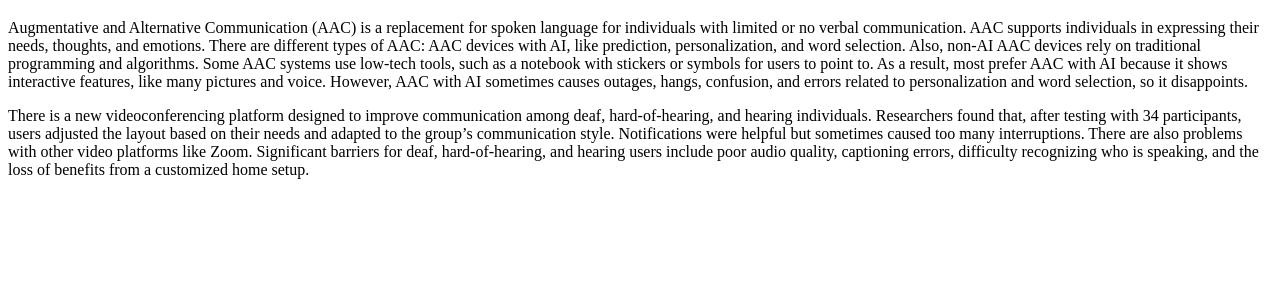
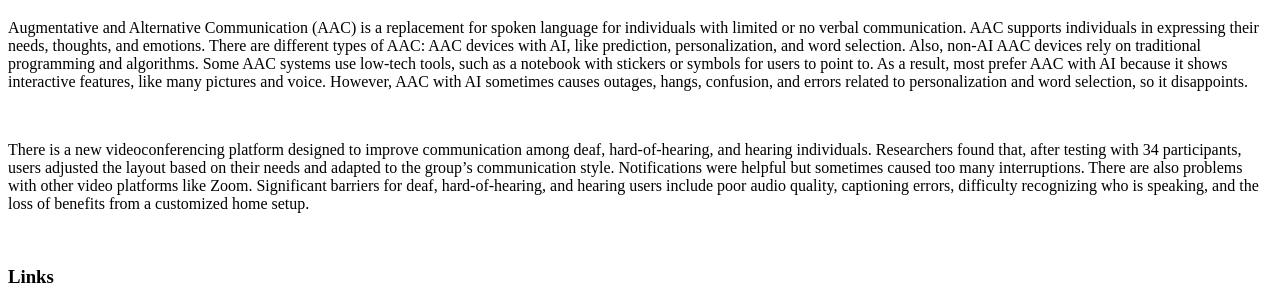
Before and after one commit to Alghamdi-Sarah/Alghamdi-Sarah.github.io, a plain HTML site: page index.html in a window 1280 px wide. Shown: the part 61-364 px from the top of the page. Drawn offline with Linux system fonts and the light colour scheme.

Commit message:
Update index.html

```diff
--- a/index.html
+++ b/index.html
@@ -5,23 +5,24 @@
 <h1> My Report Week 1</h1>
 
 
-<p>Augmentative and Alternative Communication (AAC) is a replacement for spoken language for individuals with limited or no verbal communication. AAC supports individuals in expressing their needs, thoughts, and emotions. There are different types of AAC: AAC devices with AI, like prediction, personalization, and word selection. Also, non-AI AAC devices rely on traditional programming and algorithms. Some AAC systems use low-tech tools, such as a notebook with stickers or symbols for users to point to. As a result, most prefer AAC with AI because it shows interactive features, like many pictures and voice. However, AAC with AI sometimes causes outages, hangs, confusion, and errors related to personalization and word selection, so it disappoints.</p>
+<p>Augmentative and Alternative Communication (AAC) is a replacement for spoken language for individuals with limited or no verbal communication. AAC supports individuals in expressing their needs, thoughts, and emotions. There are different types of AAC: AAC devices with AI, like prediction, personalization, and word selection. Also, non-AI AAC devices rely on traditional programming and algorithms. Some AAC systems use low-tech tools, such as a notebook with stickers or symbols for users to point to. As a result, most prefer AAC with AI because it shows interactive features, like many pictures and voice. However, AAC with AI sometimes causes outages, hangs, confusion, and errors related to personalization and word selection, so it disappoints.</p><br>
 
 
 <p> There is a new videoconferencing platform designed to improve communication among deaf, hard-of-hearing, and hearing individuals. Researchers found that, after testing with 34 participants, users adjusted the layout based on their needs and adapted to the group’s communication style. Notifications were helpful but sometimes caused too many interruptions.
-There are also problems with other video platforms like Zoom. Significant barriers for deaf, hard-of-hearing, and hearing users include poor audio quality, captioning errors, difficulty recognizing who is speaking, and the loss of benefits from a customized home setup.</p>
+There are also problems with other video platforms like Zoom. Significant barriers for deaf, hard-of-hearing, and hearing users include poor audio quality, captioning errors, difficulty recognizing who is speaking, and the loss of benefits from a customized home setup.</p><br>
 
+<h3>Links</h3>
 
-<a href="https://dl.acm.org/doi/10.1145/3613904.3642327"></a>
-<a href="https://dl.acm.org/doi/abs/10.1145/3610939"></a>
-<a href="https://www.neuroregulation.org/article/view/23389"></a>
-<a herf="https://pokristensson.com/pubs/YangKristenssonMobileHCI2023b.pdf"></a>
-<a herf="https://arxiv.org/abs/2503.17479"></a>
-<a herf="https://arxiv.org/abs/2504.09435"></a>
-<a herf="https://arxiv.org/abs/2501.10582"></a>
-<a herf="https://pubmed.ncbi.nlm.nih.gov/37346421/"></a>
-<a herf="https://dl.acm.org/doi/abs/10.1145/3597638.3608382"></a>
-<a herf="https://rahaf.info/data/accessible_chi23-846.pdf"></a>
+<a href="https://dl.acm.org/doi/10.1145/3613904.3642327"></a><br>
+<a href="https://dl.acm.org/doi/abs/10.1145/3610939"></a><br>
+<a href="https://www.neuroregulation.org/article/view/23389"></a><br>
+<a herf="https://pokristensson.com/pubs/YangKristenssonMobileHCI2023b.pdf"></a><br>
+<a herf="https://arxiv.org/abs/2503.17479"></a><br>
+<a herf="https://arxiv.org/abs/2504.09435"></a><br>
+<a herf="https://arxiv.org/abs/2501.10582"></a><br>
+<a herf="https://pubmed.ncbi.nlm.nih.gov/37346421/"></a><br>
+<a herf="https://dl.acm.org/doi/abs/10.1145/3597638.3608382"></a><br>
+<a herf="https://rahaf.info/data/accessible_chi23-846.pdf"></a><br>
 
 </body>
 </html>
```
